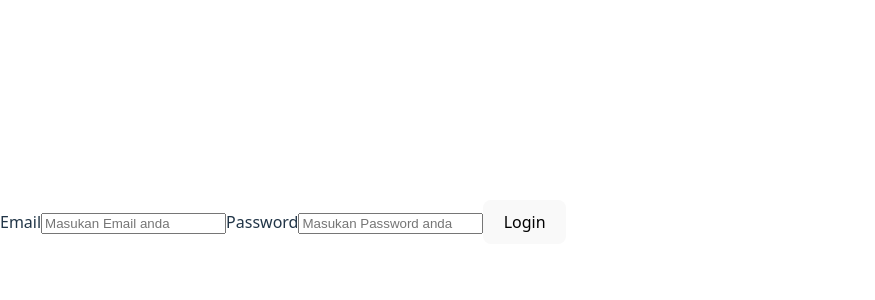
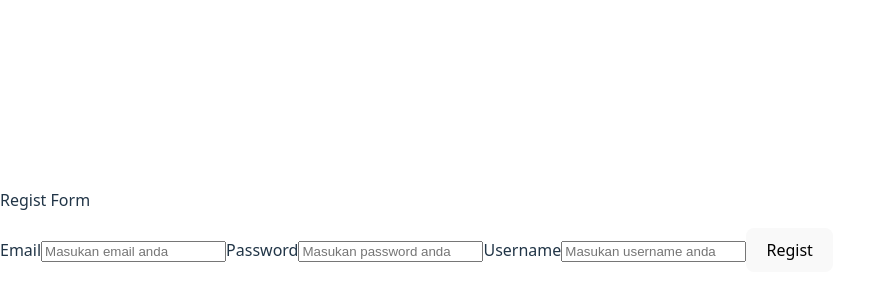
Before and after one commit to anglczbla/news-app-react, a React (Vite) app: page /login in a window 1280 px wide. Shown: the part 178-478 px from the top of the page, without its empty margins (0-875 px from the left). Built offline with nearby package versions, Linux system fonts and the light colour scheme.

Commit message:
add user logic

```diff
--- a/src/App.jsx
+++ b/src/App.jsx
@@ -1,4 +1,5 @@
 import { BrowserRouter, Route, Routes } from "react-router-dom";
+import Dashboard from "./components/Dashboard";
 import Home from "./components/Home";
 import Login from "./components/Login";
 import News from "./components/News";
@@ -15,6 +16,7 @@ function App() {
           <Route element={<ProtectedNavbar />}>
             <Route path="/" element={<Home />} />
             <Route path="/news" element={<News />} />
+            <Route path="/dashboard" element={<Dashboard />} />
           </Route>
         </Routes>
       </AuthProvider>
--- /dev/null
+++ b/src/components/Dashboard.jsx
@@ -0,0 +1,5 @@
+const Dashboard = () => {
+  return <div>Dashboard</div>;
+};
+
+export default Dashboard;
--- a/src/components/Login.jsx
+++ b/src/components/Login.jsx
@@ -4,16 +4,33 @@ import { AuthContext } from "../context/AuthContext";
 
 const Login = () => {
   const navigate = useNavigate();
-  const { login, admin } = useContext(AuthContext);
+  const { login, admin, regist, user } = useContext(AuthContext);
   const [formLogin, setFormLogin] = useState({
     email: "",
     password: "",
+  });
+  const [formRegist, setFormRegist] = useState({
+    email: "",
+    password: "",
+    username: "",
   });
   console.log("isi form login", formLogin);
 
   const handleLogin = (e) => {
     const { name, value } = e.target;
     setFormLogin({ ...formLogin, [name]: value });
+  };
+
+  const handleRegist = (e) => {
+    const { name, value } = e.target;
+    setFormRegist({ ...formRegist, [name]: value });
+  };
+
+  const submitRegist = (e) => {
+    e.preventDefault();
+    const successRegist = regist({ ...formRegist });
+    alert("berhasil regist");
+    navigate("/login");
   };
 
   const submitLogin = (e) => {
@@ -23,6 +40,8 @@ const Login = () => {
     if (success) {
       navigate("/");
       alert("sukses");
+    } else {
+      navigate("/dashboard");
     }
   };
 
@@ -35,6 +54,39 @@ const Login = () => {
   }, [admin]);
 
   return (
+    <div>
+      {!user ? (
+        <div>
+          <p>Regist Form</p>
+          <form onSubmit={submitRegist}>
+            <label htmlFor="email">Email</label>
+            <input
+              type="email"
+              name="email"
+              value={formRegist.email}
+              placeholder="Masukan email anda"
+              onChange={handleRegist}
+            />
+            <label htmlFor="password">Password</label>
+            <input
+              type="password"
+              name="password"
+              value={formRegist.password}
+              placeholder="Masukan password anda"
+              onChange={handleRegist}
+            />
+            <label htmlFor="username">Username</label>
+            <input
+              type="text"
+              name="username"
+              value={formRegist.username}
+              placeholder="Masukan username anda"
+              onChange={handleRegist}
+            />
+            <button type="submit">Regist</button>
+          </form>
+        </div>
+      ) : (
         <div>
           <form onSubmit={submitLogin}>
             <label htmlFor="email">Email</label>
@@ -56,6 +108,8 @@ const Login = () => {
             <button type="submit">Login</button>
           </form>
         </div>
+      )}
+    </div>
   );
 };
 
--- a/src/components/Navbar.jsx
+++ b/src/components/Navbar.jsx
@@ -3,12 +3,22 @@ import { Link } from "react-router-dom";
 import { AuthContext } from "../context/AuthContext";
 
 const Navbar = () => {
-  const { logout } = useContext(AuthContext);
+  const { logout, user, admin } = useContext(AuthContext);
   return (
     <div>
-      <Link to="/">Home</Link>
-      <Link to="/news">News</Link>
-      <button onClick={logout}>Logout</button>
+      {user ? (
+        <div>
+          <Link to="/news">News</Link>
+          <Link to="/dashboard">Dashboard</Link>
+          <button onClick={logout}>Logout</button>
+        </div>
+      ) : (
+        <div>
+          <Link to="/">Home</Link>
+          <Link to="/news">News</Link>
+          <button onClick={logout}>Logout</button>
+        </div>
+      )}
     </div>
   );
 };
--- a/src/context/AuthContext.jsx
+++ b/src/context/AuthContext.jsx
@@ -5,6 +5,7 @@ export const AuthContext = createContext();
 
 const AuthProvider = ({ children }) => {
   const [admin, setAdmin] = useState(localStorage.getItem("admin"));
+  const [user, setUser] = useState(localStorage.getItem("user"));
   const navigate = useNavigate();
   const login = (email, password) => {
     if (email === "angel@gmail.com" && password === "123") {
@@ -16,17 +17,31 @@ const AuthProvider = ({ children }) => {
       localStorage.setItem("admin", JSON.stringify(dataAdmin));
       setAdmin(dataAdmin);
       return true;
+    } else {
+      const dataUser = JSON.parse(localStorage.getItem("user"));
+      if (dataUser.email == email && dataUser == password) {
+        navigate("/");
+      }
     }
-    return false;
   };
 
   const logout = () => {
     localStorage.removeItem("admin");
+    setAdmin(null);
     navigate("/login");
   };
+
+  const regist = (valueRegist) => {
+    const { email, password, username } = valueRegist;
+    if (!email || !password || !username)
+      return alert("Email dan Password wajib diisi");
+    localStorage.setItem("user", JSON.stringify(valueRegist));
+    setUser(valueRegist);
+  };
+
   return (
     <div>
-      <AuthContext.Provider value={{ login, logout, admin }}>
+      <AuthContext.Provider value={{ login, logout, admin, regist, user }}>
         {children}
       </AuthContext.Provider>
     </div>
```
Lines whose indentation alone changed are shown as unchanged.
